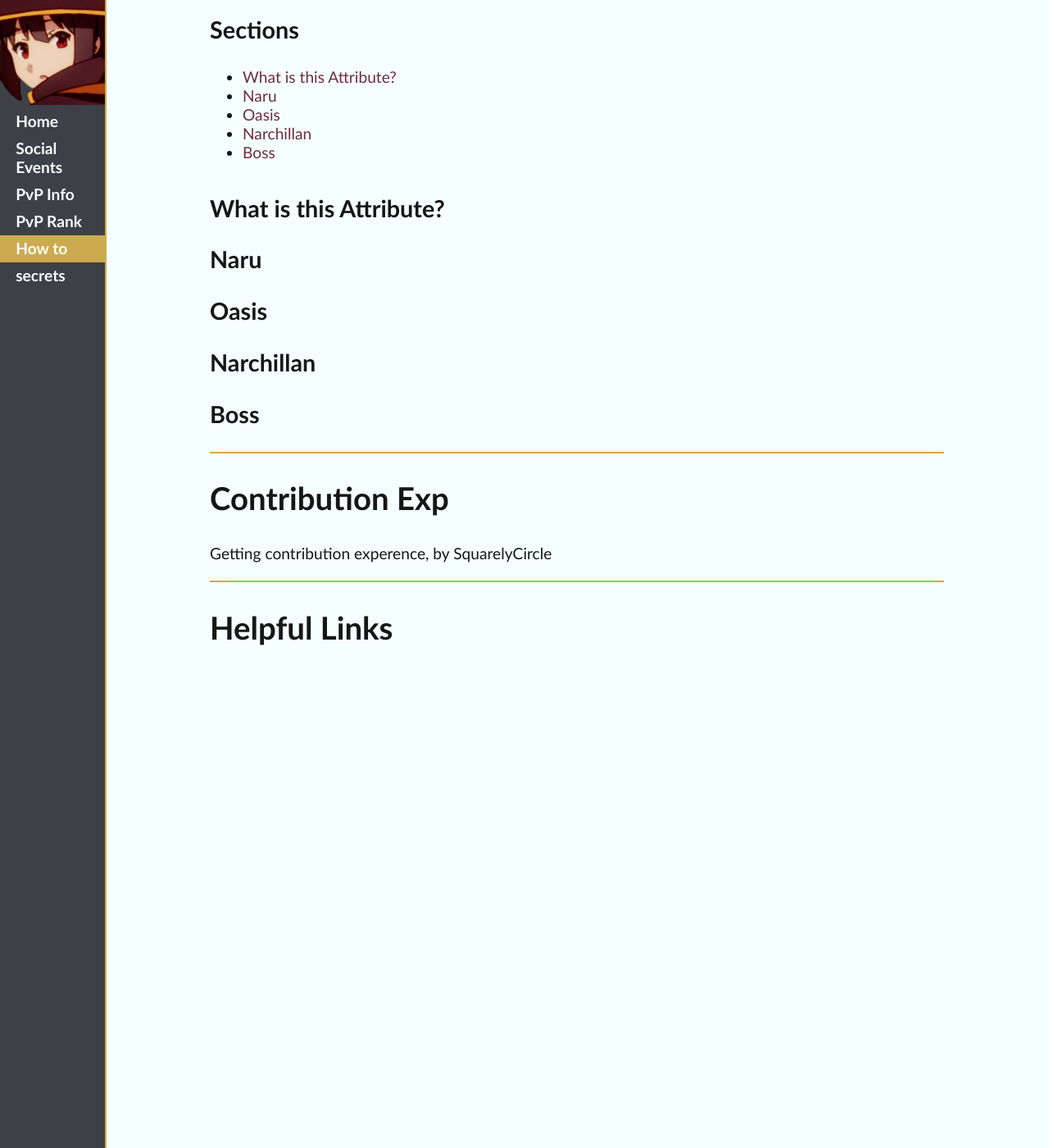
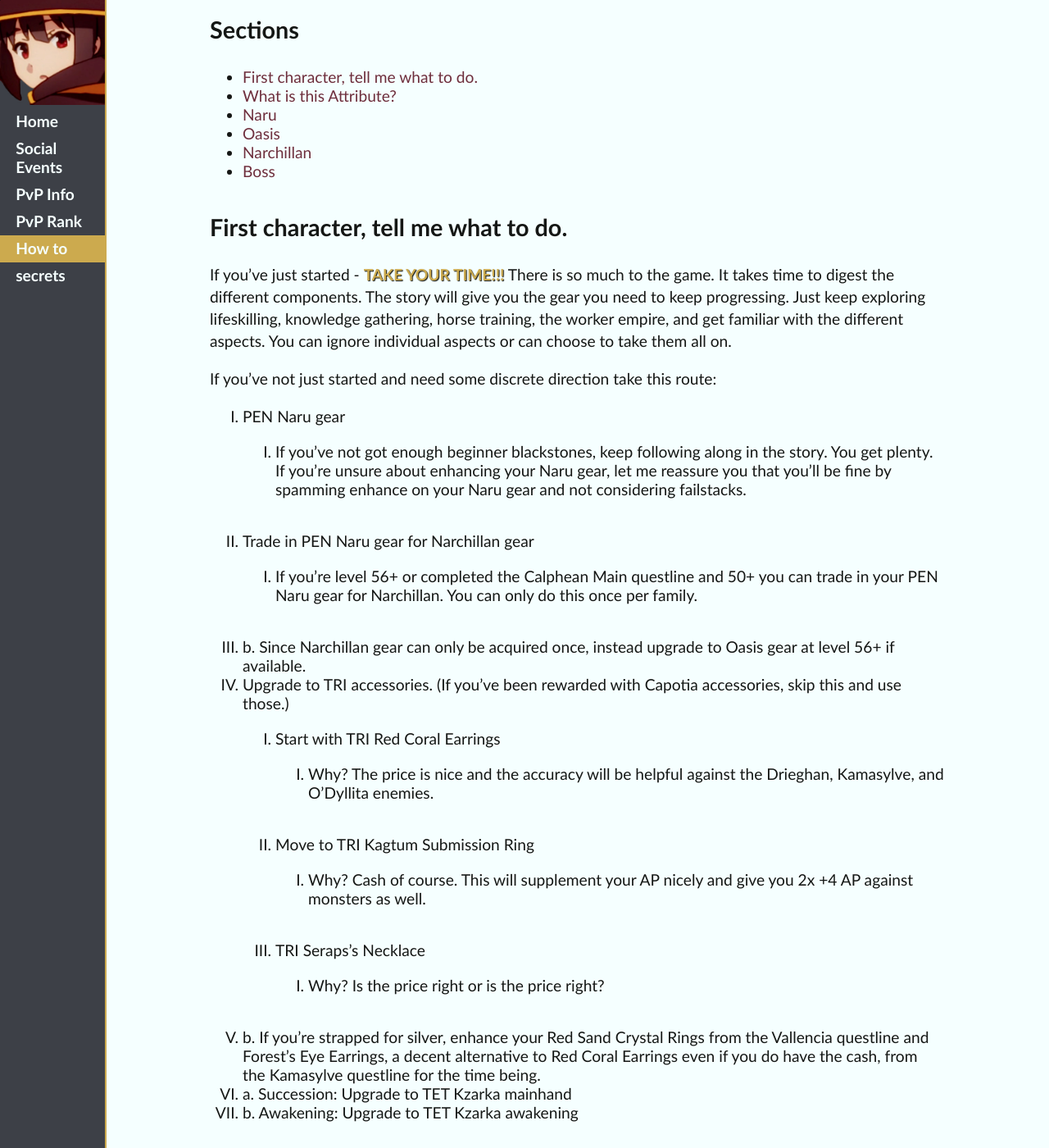
Before and after one commit to ideonella/ideonella.github.io, a Jekyll site: the page built from guide.md, in a window 1280 px wide and 1400 px high, scrolled down 492 px. Shown: the whole window at 82% size. Built offline with Jekyll 4.4.1, drawn with Linux system fonts in a browser that asks for light colours.

Commit message:
Starter for "How To" page

```diff
--- a/guide.md
+++ b/guide.md
@@ -16,11 +16,36 @@ For newer players the gear progression can be fairly daunting. We hope to help o
 
 ### Sections
 
+- [First character, tell me what to do.](#first-character)
 - [What is this Attribute?](#what-is-this-attribute)
 - [Naru](#naru)
 - [Oasis](#oasis)
 - [Narchillan](#narchillan)
 - [Boss](#boss-gear)
+
+### First character, tell me what to do. {#first-character}
+
+If you've just started - __TAKE YOUR TIME!!!__ There is so much to the game. It takes time to digest the different components. The story will give you the gear you need to keep progressing. Just keep exploring lifeskilling, knowledge gathering, horse training, the worker empire, and get familiar with the different aspects. You can ignore individual aspects or can choose to take them all on.
+
+If you've not just started and need some discrete direction take this route:
+
+ 1. PEN Naru gear
+    - If you've not got enough beginner blackstones, keep following along in the story. You get plenty. If you're unsure about enhancing your Naru gear, let me reassure you that you'll be fine by spamming enhance on your Naru gear and not considering failstacks.
+ 2. Trade in PEN Naru gear for Narchillan gear
+    - If you're level 56+ or completed the Calphean Main questline and 50+ you can trade in your PEN Naru gear for Narchillan. You can only do this once per family.
+ 2. b. Since Narchillan gear can only be acquired once, instead upgrade to Oasis gear at level 56+ if available.
+ 3. Upgrade to TRI accessories. (If you've been rewarded with Capotia accessories, skip this and use those.)
+    1. Start with TRI Red Coral Earrings
+        - Why? The price is nice and the accuracy will be helpful against the Drieghan, Kamasylve, and O'Dyllita enemies.
+    2. Move to TRI Kagtum Submission Ring
+        - Why? Cash of course. This will supplement your AP nicely and give you 2x +4 AP against monsters as well.
+    3. TRI Seraps's Necklace
+        - Why? Is the price right or is the price right?
+ 3. b. If you're strapped for silver, enhance your Red Sand Crystal Rings from the Vallencia questline and Forest's Eye Earrings, a decent alternative to Red Coral Earrings even if you do have the cash, from the Kamasylve questline for the time being.
+ 4. a. Succession: Upgrade to TET Kzarka mainhand
+ 4. b. Awakening: Upgrade to TET Kzarka awakening
+
+
 
 ### What is this Attribute? {#what-is-this-attribute}
 
```
